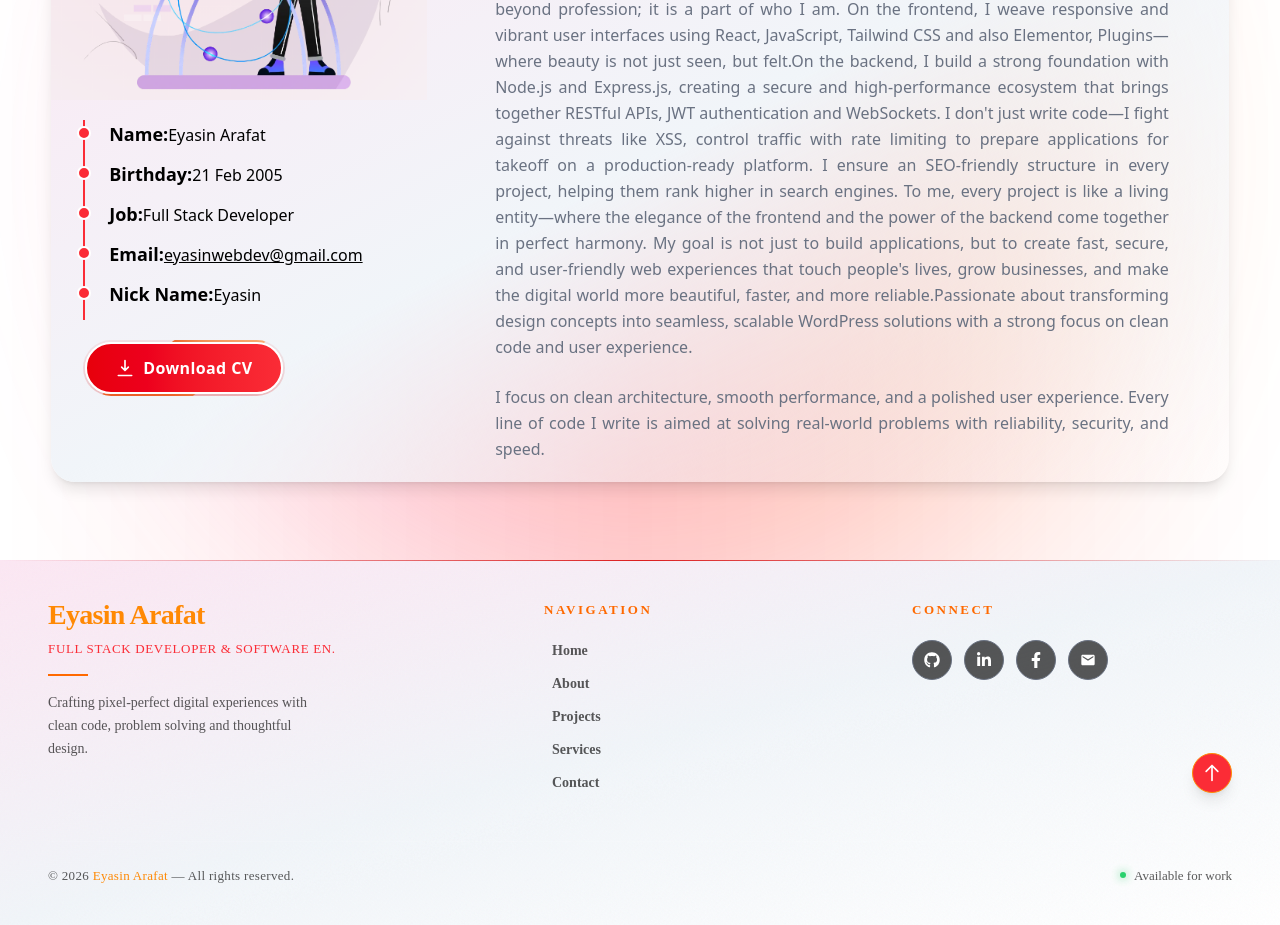
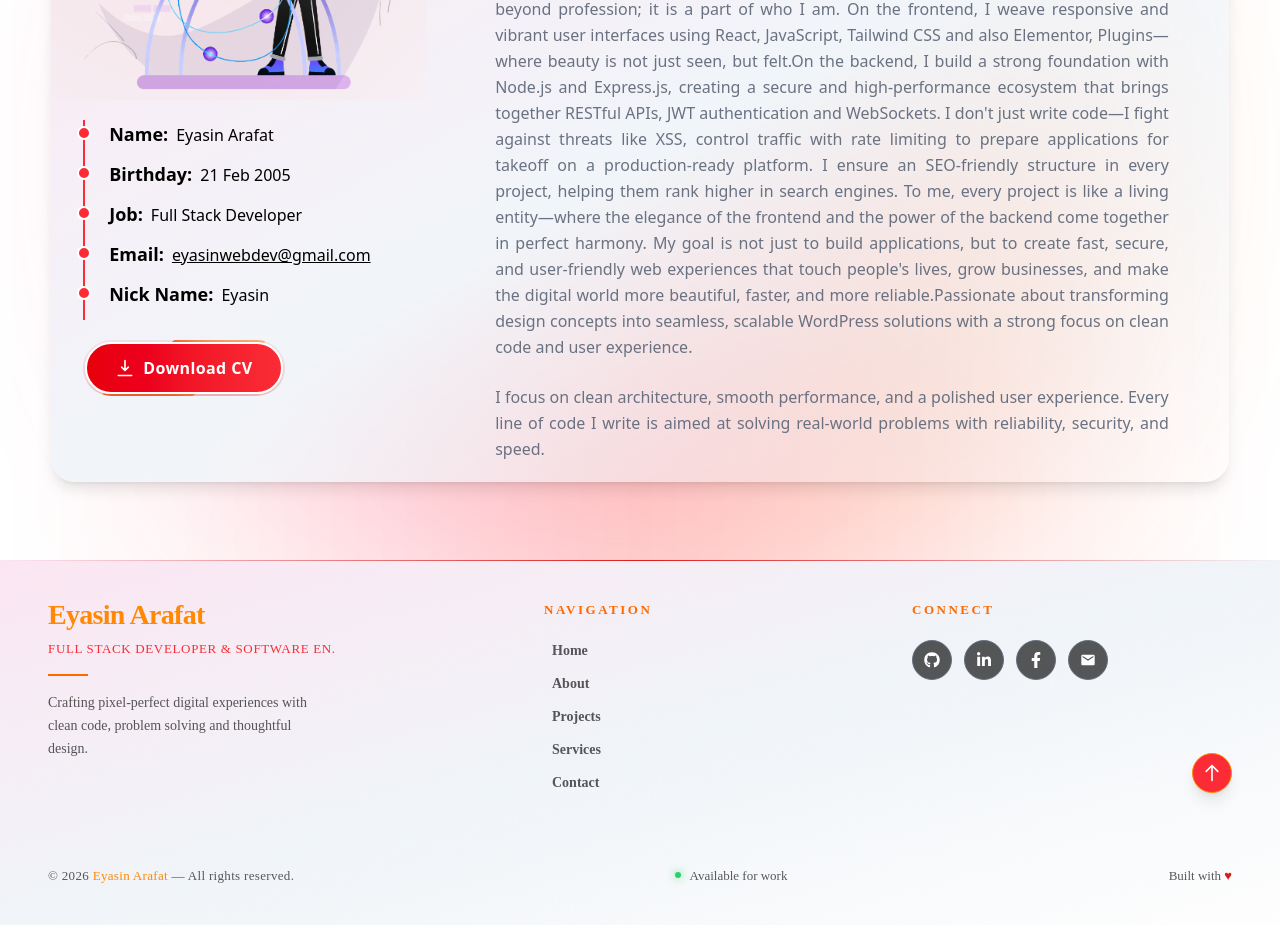
Before and after one commit to eyasinarafat3485-gif/my-next-js-portfolio, a Next.js app: page /about in a window 1280 px wide. Shown: the part 240-1165 px from the top of the page. Built offline with nearby package versions, Linux system fonts and the light colour scheme.

Commit message:
mailto add in info card section

```diff
--- a/src/app/about/page.jsx
+++ b/src/app/about/page.jsx
@@ -104,12 +104,12 @@ const AboutMe = () => {
             {item.label === "Email" ? (
                 <a
                     href={`mailto:${item.value}`}
-                    className="text-[16px] text-black dark:text-white hover:text-red-500 underline transition-colors"
+                    className="text-[16px] text-black ml-2 dark:text-white hover:text-red-500 underline transition-colors"
                 >
                     {item.value}
                 </a>
             ) : (
-                <span className="text-[16px] text-black dark:text-white">
+                <span className="text-[16px] ml-2 text-black dark:text-white">
                     {item.value}
                 </span>
             )}
--- a/src/app/components/InfoCard.jsx
+++ b/src/app/components/InfoCard.jsx
@@ -25,10 +25,6 @@ const InfoCard = () => {
           </a>
           <br />
         </p>
-        {/* <p className="text-gray-500 dark:text-white/75 text-sm leading-relaxed">
-          +880 1304 513475 <br />
-          +880 1960 421858 <br />
-        </p> */}
 
         <div className="flex items-center mx-auto gap-2 text-xs font-medium pt-2">
           <span className="w-[8px] h-[8px] rounded-full bg-blue-500 shadow-[0_0_15px_#22c55e] animate-pulse" />
@@ -44,18 +40,13 @@ const InfoCard = () => {
         <h3 className="font-bold text-gray-800 dark:text-orange-500 mb-2">Email</h3>
         <p className="text-gray-500 dark:text-white/75 text-sm leading-relaxed">
           <a
-            href="https://mail.google.com/mail/?view=cm&fs=1&to=eyasinwebdev@gmail.com"
-            target="_blank"
-            rel="noopener noreferrer"
-            className="hover:text-red-500 underline transition-colors"
+            href="mailto:eyasinwebdev@gmail.com"
+            className="text-[16px] text-black dark:text-white hover:text-red-500 underline transition-colors"
           >
             eyasinwebdev@gmail.com
           </a>
           <br />
         </p>
-        {/* <p className="text-gray-500 dark:text-white/75 text-sm leading-relaxed">
-                eyasinwebdev@gmail.com <br />
-              </p> */}
 
         <div className="flex items-center mx-auto gap-2 text-xs font-medium pt-2">
           <span className="w-[8px] h-[8px] rounded-full bg-orange-500 shadow-[0_0_15px_#22c55e] animate-pulse" />
--- a/src/app/components/shared/Footer.jsx
+++ b/src/app/components/shared/Footer.jsx
@@ -62,56 +62,6 @@ const Footer = () => {
           </div>
 
           {/* Social Section */}
-          {/* <div className="relative">
-            <h3 className="text-[13px] tracking-[2.5px] uppercase text-orange-500 font-semibold mb-5">
-              Connect
-            </h3>
-            <div className="flex gap-3">
-              {[
-                { icon: <FaGithub />, label: 'GitHub', link: 'https://github.com/eyasinarafat3485-gif' },
-                { icon: <FaLinkedinIn />, label: 'LinkedIn', link: 'https://www.linkedin.com/in/md-eyasin-arafat-webdev' },
-                { icon: <FaFacebookF />, label: 'Facebook', link: 'https://www.facebook.com/eyasinarafatwebdev12' },
-                { icon: <MdEmail />, label: 'Email', link: 'eyasinwebdev@gmail.com' }
-              ].map((social, i) => (
-                <a
-                  key={i}
-                  href={social.label === 'Email' ? '#' : social.link}
-                  onClick={(e) => {
-                    if (social.label === 'Email') {
-                      e.preventDefault();
-                      window.location.href = `mailto:${social.link}`;
-                    }
-                  }}
-                  target={social.label === 'Email' ? '_self' : '_blank'}
-                  rel="noopener noreferrer"
-                  title={social.label}
-                  className="w-[40px] h-[40px] border rounded-full flex items-center justify-center text-white text-[16px] transition-all duration-300 hover:scale-110 cursor-pointer hover:text-black  border-gray-500  dark:text-black bg-black/65 hover-3d hover:bg-white dark:bg-white/65"
-                >
-                  {social.icon}
-                </a>
-              ))}
-            </div>
-
-            {/* --- UP ARROW BUTTON --- */}
-            {/* <button
-              onClick={scrollToTop}
-              className="absolute -right-4 bottom-0 md:right-0 w-10 h-10 rounded-full border border-orange-400 flex items-center justify-center font-bold text-white hover:text-orange-500 hover:border-[#dc1c1c] bg-red-500 hover:bg-white transition-all duration-300 group shadow-lg"
-              aria-label="Scroll to top"
-            >
-              <svg
-                xmlns="http://www.w3.org/2000/svg"
-                className="h-5 w-5 transition-transform duration-300 group-hover:-translate-y-1"
-                fill="none"
-                viewBox="0 0 24 24"
-                stroke="currentColor"
-              >
-                <path strokeLinecap="round" strokeLinejoin="round" strokeWidth={2} d="M5 10l7-7m0 0l7 7m-7-7v18" />
-              </svg>
-            </button>
-          </div> */}
-
-
-          {/* Social Section */}
           <div className="relative">
             <h3 className="text-[13px] tracking-[2.5px] uppercase text-orange-500 font-semibold mb-5">
               Connect
@@ -121,7 +71,7 @@ const Footer = () => {
                 { icon: <FaGithub />, label: 'GitHub', link: 'https://github.com/eyasinarafat3485-gif' },
                 { icon: <FaLinkedinIn />, label: 'LinkedIn', link: 'https://www.linkedin.com/in/md-eyasin-arafat-webdev' },
                 { icon: <FaFacebookF />, label: 'Facebook', link: 'https://www.facebook.com/eyasinarafatwebdev12' },
-      { icon: <MdEmail />, label: 'Email', link: 'https://mail.google.com/mail/?view=cm&fs=1&to=eyasinwebdev@gmail.com' }
+                { icon: <MdEmail />, label: 'Email', link: 'mailto:eyasinwebdev@gmail.com' }
               ].map((social, i) => (
                 <a
                   key={i}
@@ -166,9 +116,9 @@ const Footer = () => {
             Available for work
           </div>
 
-          {/* <p className="text-[13px] text-black/65 dark:text-white/65">
+          <p className="text-[13px] text-black/65 dark:text-white/65">
             Built with <span className="text-[#dc1c1c]">♥</span>
-          </p> */}
+          </p>
         </div>
       </div>
     </footer>
```
Lines whose indentation alone changed are shown as unchanged.
